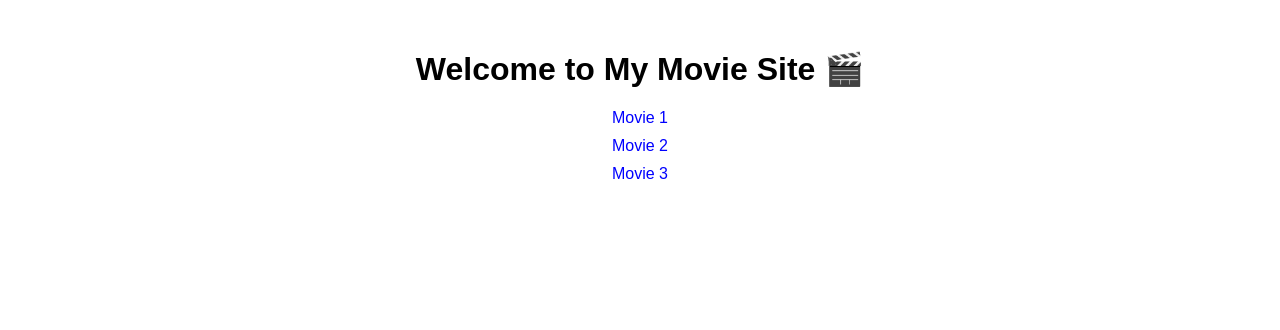
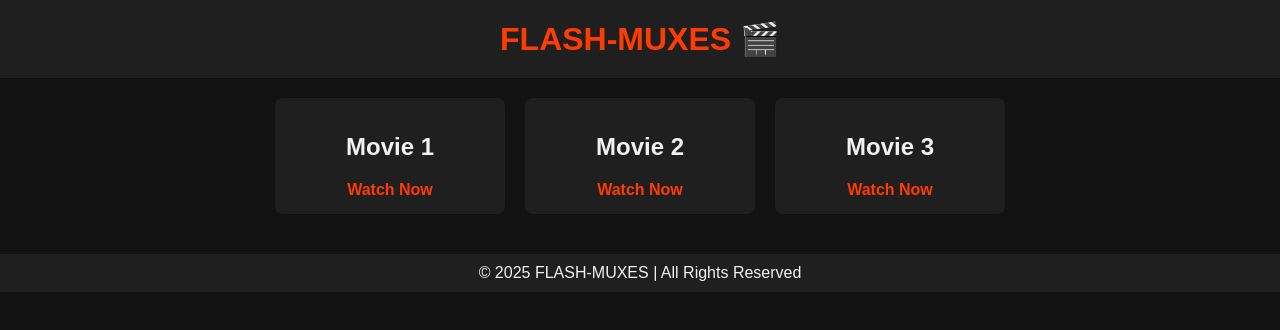
Before and after one commit to giri20007/FLASH-MUXES, a plain HTML site: page index.html in a window 1280 px wide. Drawn offline with Linux system fonts and the light colour scheme.

Commit message:
Revamp index.html with new layout and styles

```diff
--- a/index.html
+++ b/index.html
@@ -1,16 +1,42 @@
 <!DOCTYPE html>
-<html>
+<html lang="en">
 <head>
-    <title>My Movie Site</title>
+    <meta charset="UTF-8">
+    <meta name="viewport" content="width=device-width, initial-scale=1.0">
+    <title>FLASH-MUXES 🎬</title>
     <style>
-        body { font-family: Arial; text-align: center; margin-top: 50px; }
-        a { display: block; margin: 10px; color: blue; text-decoration: none; }
+        body { font-family: Arial, sans-serif; background: #121212; color: #f1f1f1; margin:0; padding:0; }
+        header { text-align: center; padding: 20px; background: #1f1f1f; }
+        h1 { margin: 0; font-size: 2em; color: #ff3c00; }
+        .movies { display: flex; flex-wrap: wrap; justify-content: center; padding: 20px; gap: 20px; }
+        .movie { background: #1f1f1f; padding: 15px; width: 200px; border-radius: 8px; text-align: center; transition: transform 0.2s; }
+        .movie:hover { transform: scale(1.05); }
+        a { color: #ff3c00; text-decoration: none; font-weight: bold; display: block; margin-top: 10px; }
+        footer { text-align: center; padding: 10px; background: #1f1f1f; margin-top: 20px; }
     </style>
 </head>
 <body>
-    <h1>Welcome to My Movie Site 🎬</h1>
-    <a href="#">Movie 1</a>
-    <a href="#">Movie 2</a>
-    <a href="#">Movie 3</a>
+    <header>
+        <h1>FLASH-MUXES 🎬</h1>
+    </header>
+
+    <section class="movies">
+        <div class="movie">
+            <h2>Movie 1</h2>
+            <a href="#">Watch Now</a>
+        </div>
+        <div class="movie">
+            <h2>Movie 2</h2>
+            <a href="#">Watch Now</a>
+        </div>
+        <div class="movie">
+            <h2>Movie 3</h2>
+            <a href="#">Watch Now</a>
+        </div>
+    </section>
+
+    <footer>
+        &copy; 2025 FLASH-MUXES | All Rights Reserved
+    </footer>
 </body>
 </html>
```
